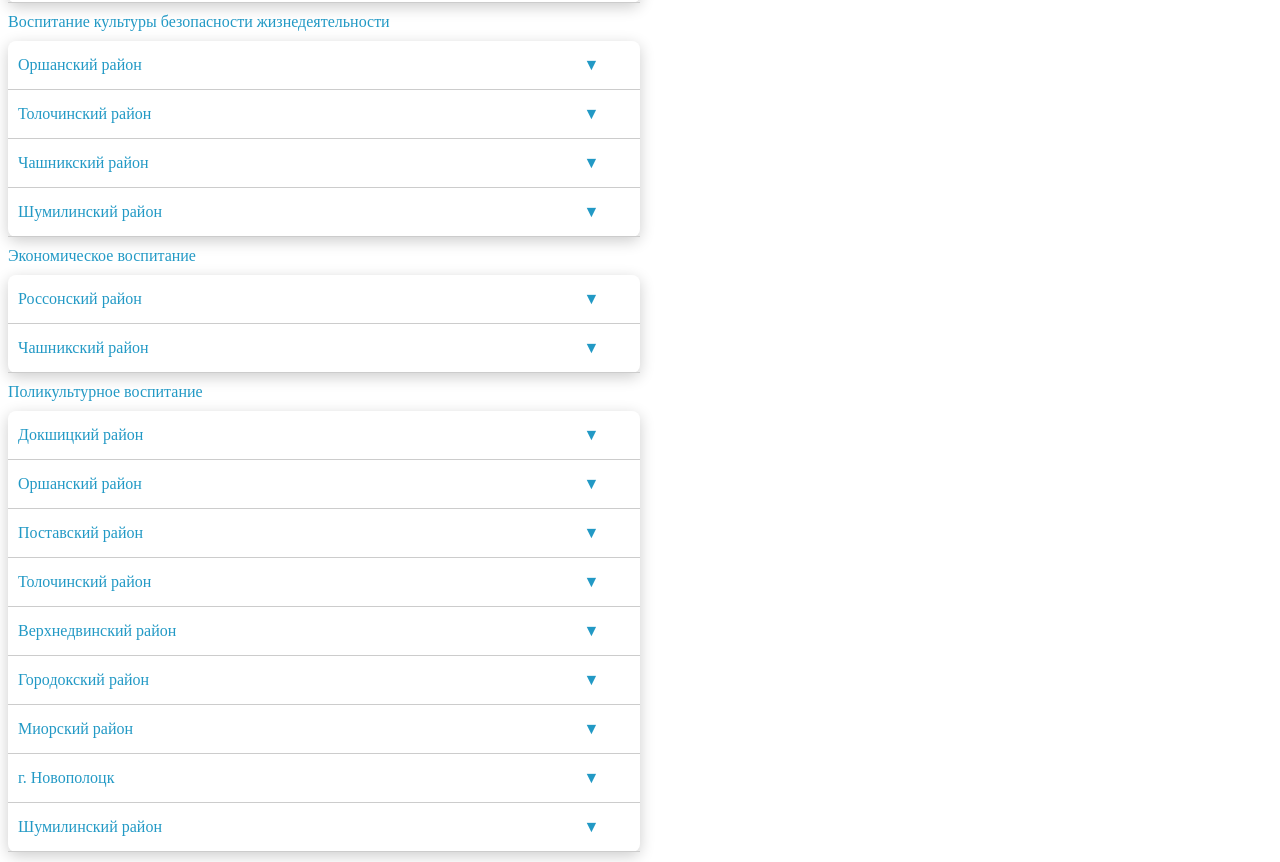
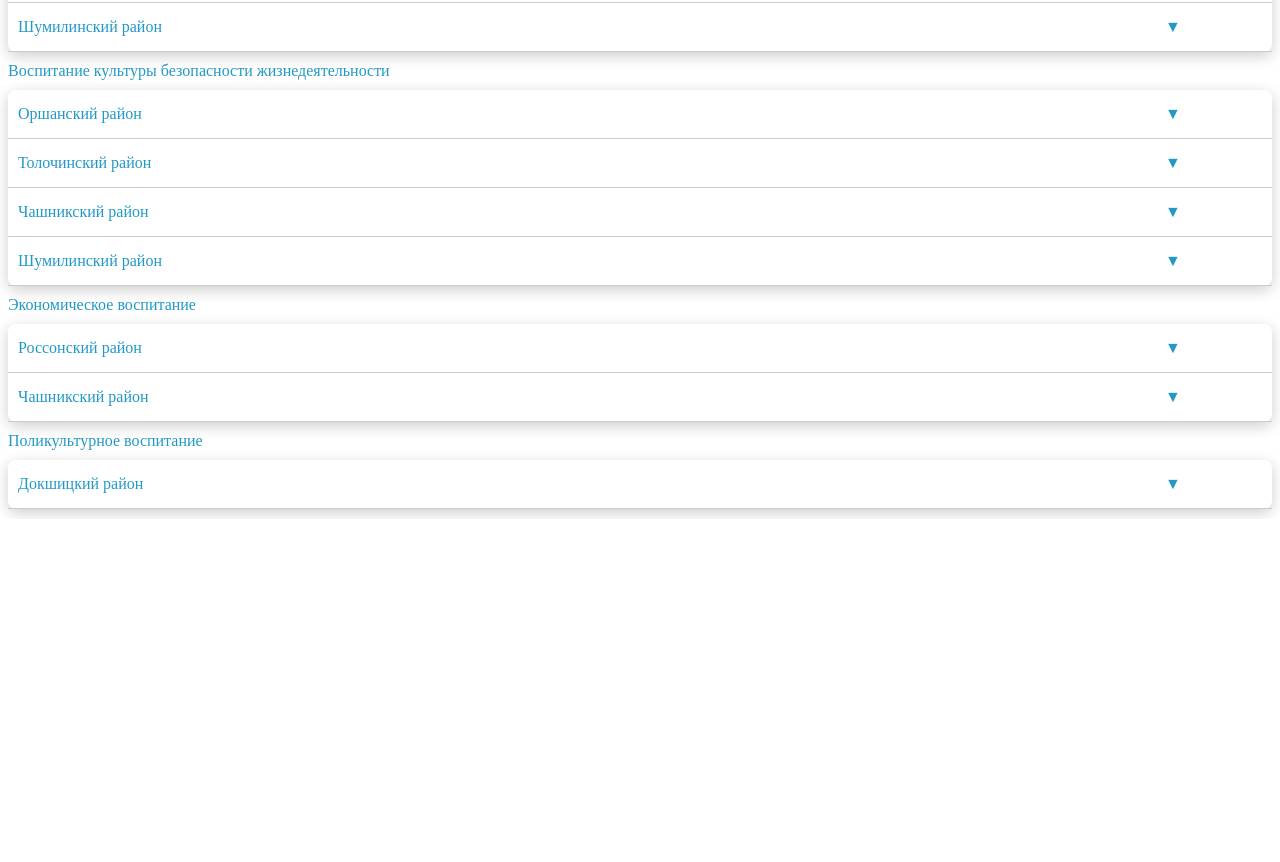
Before and after one commit to Koderkup/codewars, a website: page common.html in a window 1280 px wide. Shown: the part 1437-2299 px from the top of the page. After the commit the page ends 1956 px from the top, so only its background shows below. Drawn offline with Linux system fonts and the light colour scheme.

Commit message:
third commit

```diff
--- a/common.html
+++ b/common.html
@@ -25,7 +25,7 @@
             border-radius: 8px;
             box-shadow: 0 4px 15px rgba(0, 0, 0, 0.2);
             margin: 10px 0;
-            width: 50%;
+            width: 100%;
         }
 
         .accordion-item {
@@ -61,7 +61,7 @@
         }
 
         input[type="checkbox"]:checked+.accordion-title+.accordion-content {
-            max-height: 300px;
+            max-height: fit-content;
         }
     </style>
     <div class="container">
@@ -203,6 +203,15 @@
                         <a
                             href="https://docs.google.com/document/d/16yOm5Z7RYSQz_Nf6lld1Zw8KFlJO8NeE/edit?usp=sharing&ouid=102719471219926373429&rtpof=true&sd=true">Мастер
                             класс...</a>
+                </div>
+            </div>
+            <div class="accordion-item">
+                <input type="checkbox" id="civ9">
+                <label class="accordion-title" for="civ9">Браславский район<span class="arrow">&#9660;</span></label>
+                <div class="accordion-content">
+                    <p>Браславский район
+                        <a
+                            href="https://docs.google.com/document/d/13NW6FTKEXdCGlyxoo3wQBAWctjdlTQZW/edit?usp=sharing&ouid=102719471219926373429&rtpof=true&sd=true">Интерактивный плакат</a>
                 </div>
             </div>
         </div>
@@ -674,139 +683,159 @@
                 <input type="checkbox" id="poly1">
                 <label class="accordion-title" for="poly1">Докшицкий район<span class="arrow">&#9660;</span></label>
                 <div class="accordion-content">
-                    <p>г.п.Шарковщина, детский сад №5
+                    <p>г. Докшицы, детский сад №2
                         <a
-                            href="https://docs.google.com/document/d/1-MAUQ32V3rGtX-6diGJ3yGW6Eb0r9Ul4/edit?usp=drive_link&ouid=102719471219926373429&rtpof=true&sd=true">Гексы(docx)</a>
+                            href="https://docs.google.com/document/d/1S8DnOysfd-8eG-svgLBr2imQHq1TQFe_/edit?usp=drive_link&ouid=102719471219926373429&rtpof=true&sd=true">Физкультурная
+                            забава</a>
                         <br />
                         <a
-                            href="https://docs.google.com/presentation/d/1RHrlMBvUkBXGy8I1L1LQxJwdYArUA4FN/edit?usp=drive_link&ouid=102719471219926373429&rtpof=true&sd=true">Гексы(презентация)</a>
-                    </p>
-                    <p>г.п.Шарковщина, детский сад №1
-                        <a
-                            href="https://docs.google.com/document/d/1EmsOhL5eFoqw96UMuJEsWG40cM48dgpP/edit?usp=drive_link&ouid=102719471219926373429&rtpof=true&sd=true">Воспитываем...</a>
-                    </p>
-                </div>
-            </div>
-            <div class="accordion-item">
-                <input type="checkbox" id="poly2">
-                <label class="accordion-title" for="poly2">Оршанский район<span class="arrow">&#9660;</span></label>
-                <div class="accordion-content">
-                    <p>г.Орша, ДЦРР №1
-                        <a
-                            href="https://docs.google.com/document/d/1B0E3K8S4e6VIVXcnTdM05ctr5JlJRLny/edit?usp=drive_link&ouid=102719471219926373429&rtpof=true&sd=true">Виртуальный...</a>
+                            href="https://docs.google.com/document/d/1RbSYvq81ZrYZcIf5X4xbHcPoeR_HDOZK/edit?usp=drive_link&ouid=102719471219926373429&rtpof=true&sd=true">Музыкальное
+                            развлечение для детей средней группы ”День русской Матрёшки“
+                        </a>
                         <br />
                         <a
-                            href="https://docs.google.com/document/d/1TRFGDHIjBqjh2ZlTm_CE6LdIo8B6o1pz/edit?usp=drive_link&ouid=102719471219926373429&rtpof=true&sd=true">Защитники...</a>
+                            href="https://docs.google.com/document/d/1izbvNZ2qrFno4Y9jK2xNMRHAXgu6USJ1/edit?usp=drive_link&ouid=102719471219926373429&rtpof=true&sd=true">Семинар-практикум
+                            ”Поликультурное воспитание детей дошкольного возраста через ознакомление с традициями
+                            белорусского и русского народа“ в формате ”Своя игра“
+
+                        </a>
                         <br />
                         <a
-                            href="https://docs.google.com/document/d/1fu9IqfsSqbZ7CFjtdsxB28iEFovO59X0/edit?usp=drive_link&ouid=102719471219926373429&rtpof=true&sd=true">Скарбонка...</a>
+                            href="https://docs.google.com/document/d/12CEJfj0nxUmnfijG-Sg--0hvnUj1Gb2_/edit?usp=drive_link&ouid=102719471219926373429&rtpof=true&sd=true">Музычная
+                            забава для дзяцей старэйшага ўзросту (5-6 гадоў)
+                            на тэму ”Беларускі кірмаш“
+                        </a>
                         <br />
                         <a
-                            href="https://docs.google.com/document/d/1WXvzsV7BKNsqT6oYpJOjlyNIWrHkwZMj/edit?usp=drive_link&ouid=102719471219926373429&rtpof=true&sd=true">Мемориальный...</a>
-                    </p>
-                    <p>г.Орша, Детский сад №3
-                        <a
-                            href="https://docs.google.com/document/d/1_nxpRh7Z98yKrUbzuGFCs3BcW29HXTWe/edit?usp=drive_link&ouid=102719471219926373429&rtpof=true&sd=true">Каталог...</a>
-                    </p>
-                </div>
-            </div>
-            <div class="accordion-item">
-                <input type="checkbox" id="poly3">
-                <label class="accordion-title" for="poly3">Поставский район<span class="arrow">&#9660;</span></label>
-                <div class="accordion-content">
-                    <p>г.Поставы Детский сад №2
-                        <a
-                            href="https://docs.google.com/document/d/1YDQYvW5LjEyDa6RecbBY_tmPhgUmQPRf/edit?usp=drive_link&ouid=102719471219926373429&rtpof=true&sd=true">Сценарий...</a>
-                    </p>
-                    <p>г.Поставы Детский сад №3
-                        <a
-                            href="https://docs.google.com/presentation/d/1TJAyz6ntETyWKWlbJJ6VZBOSkBQs_j5h/edit?usp=drive_link&ouid=102719471219926373429&rtpof=true&sd=true">Проект
-                            "Улицы"(презентация)</a>
+                            href="https://docs.google.com/document/d/1lsU7qeKbS2bR5x6xlb6bVShNn9L8-EnV/edit?usp=drive_link&ouid=102719471219926373429&rtpof=true&sd=true">”Изобразительное
+                            искусство“
+                            для воспитанников старшей группы (5-6 лет)
+                            на тему ”Знакомство с хохломской росписью“
+                        </a>
                         <br />
                         <a
-                            href="https://docs.google.com/document/d/1COFAxpxHPttCisEP-5xGsxG-QNKlq51a/edit?usp=drive_link&ouid=102719471219926373429&rtpof=true&sd=true">Проект
-                            "Улицы"(docx)</a>
-                    </p>
-
-                </div>
-            </div>
-            <div class="accordion-item">
-                <input type="checkbox" id="poly4">
-                <label class="accordion-title" for="poly4">Толочинский район<span class="arrow">&#9660;</span></label>
-                <div class="accordion-content">
-                    <p>Кохановский детский сад №1
-                        <a
-                            href="https://docs.google.com/document/d/1XeRC68lW-D74ckcmQ0BvuEr691sebOhw/edit?usp=drive_link&ouid=102719471219926373429&rtpof=true&sd=true">День
-                            Победы...</a>
-                    </p>
-                    <p>г.Толочин детский сад №3
-                        <a
-                            href="https://docs.google.com/document/d/1fWkZ3MI1b2w0G7c-3VjX-OWh8q2cEPrV/edit?usp=drive_link&ouid=102719471219926373429&rtpof=true&sd=true">Конспект...</a>
-                    </p>
-                </div>
-            </div>
-            <div class="accordion-item">
-                <input type="checkbox" id="poly5">
-                <label class="accordion-title" for="poly5">Верхнедвинский район<span
-                        class="arrow">&#9660;</span></label>
-                <div class="accordion-content">
-                    <p>г.Верхнедвинск детский сад №4
-                        <a
-                            href="https://docs.google.com/document/d/1vIiNHofldgSqxD3qhVssJ2HW61CL17uI/edit?usp=drive_link&ouid=102719471219926373429&rtpof=true&sd=true">Методические...</a>
-                    </p>
-
-                </div>
-            </div>
-            <div class="accordion-item">
-                <input type="checkbox" id="poly6">
-                <label class="accordion-title" for="poly6">Городокский район<span class="arrow">&#9660;</span></label>
-                <div class="accordion-content">
-                    <p>г.Городок Детский сад №2
-                        <a
-                            href="https://docs.google.com/document/d/1teWQp-IUk_SonJCXi0JpTzHibv3tUhhh/edit?usp=drive_link&ouid=102719471219926373429&rtpof=true&sd=true">Патриотическое
-                            воспитание...</a>
+                            href="https://docs.google.com/document/d/1kH8getWUZ-c_iRnbWf987DHa1xjXor9R/edit?usp=drive_link&ouid=102719471219926373429&rtpof=true&sd=true">”Конспект
+                            занятия
+                            по образовательной области ”Ребенок и общество“
+                            для воспитанников старшей группы (5-6 лет)
+                            на тему: ”Экскурсия в музей одежды“
+                        </a>
                         <br />
                         <a
-                            href="https://docs.google.com/document/d/1HdkgGv6yh_9lc962kF64aSjj3W45igLG/edit?usp=drive_link&ouid=102719471219926373429&rtpof=true&sd=true">Интерактивный
-                            плакат...</a>
+                            href="https://docs.google.com/document/d/1XeuCMIca7ayp0N-OEmifXATFviuhdAxx/edit?usp=drive_link&ouid=102719471219926373429&rtpof=true&sd=true">”Конспект
+                            занятия
+                            по образовательной области ”Ребёнок и общество“
+                            для воспитанников старшей группы (5-6 лет)
+                            по теме ”Народные промыслы России и Беларуси“
+                        </a>
+                        <br />
+                        <a
+                            href="https://docs.google.com/document/d/1d2zrL5RW50AZTcAZBAVIL6G02bAcR8yD/edit?usp=drive_link&ouid=102719471219926373429&rtpof=true&sd=true">Конспект
+                            занятия
+                            по образовательной области ”Ребёнок и общество“
+                            для воспитанников старшего возраста (5-6 лет)
+                            на тему ”Быт древней России и Беларуси“
+                        </a>
+                        <br />
+                        <a
+                            href="https://docs.google.com/document/d/1egkD8CfI3bb3bKotQt-1m7YHjKYDBW4l/edit?usp=drive_link&ouid=102719471219926373429&rtpof=true&sd=true">Конспект
+                            занятия
+                            по образовательной области ”Изобразительное искусство“ (рисование)
+                            для воспитанников старшей группы (5-6 лет)
+                            на тему ”Белорусские узоры“
+                        </a>
+                        <br />
+                        <a
+                            href="https://docs.google.com/document/d/1CzdZJ4BRP4lQgoQOPd7FUcRzDE0s3Xq0/edit?usp=drive_link&ouid=102719471219926373429&rtpof=true&sd=true">Канспект
+                            квэст-гульні
+                            па адукацыйнай галіне “Мастацкая літаратура”
+                            для дзяцей сярэдняга ўзросту
+                            на тэму “Чароўны куфэрак”
+                        </a>
+                        <br />
+                        <a
+                            href="https://docs.google.com/document/d/1B3Fmsublqt8vksf-ilRw-5IfYrjHKu--/edit?usp=drive_link&ouid=102719471219926373429&rtpof=true&sd=true">Интерактивный
+                            плакат «Народныя і сучасныя традыцыі Беларусі»
+                        </a>
+                        <br />
+                        <a
+                            href="https://docs.google.com/document/d/1sIUdRnKKxq5nVXruWVCZGVMp4XFCKf1M/edit?usp=drive_link&ouid=102719471219926373429&rtpof=true&sd=true">Интерактивный
+                            плакат «Две сестры – Беларусь и Россия»
+                        </a>
                     </p>
-                    <p>г.Городок Детский сад №3
+                    <p>Детский сад № 4 г. Докшицы
                         <a
-                            href="https://docs.google.com/document/d/1txG48F2ygXYdMeNJw1FzLUlk8J5sgF77/edit?usp=drive_link&ouid=102719471219926373429&rtpof=true&sd=true">Мини
-                            музей...</a>
+                            href="https://docs.google.com/document/d/1aounYnFd4sCEd0xVct91eqFRfeBa6txL/edit?usp=drive_link&ouid=102719471219926373429&rtpof=true&sd=true">
+                            «Будем крепко мы дружить, нашей дружбой дорожить»
+                        </a>
+                        <br />
+                        <a href="https://drive.google.com/file/d/13LjdDJAbTtw1DrKWOK023nPhC9sC7poV/view?usp=drive_link">
+                            Дидактическое пособие "Две сетры" (rar архив)
+                        </a>
                     </p>
-
-                </div>
-            </div>
-            <div class="accordion-item">
-                <input type="checkbox" id="poly7">
-                <label class="accordion-title" for="poly7">Миорский район<span class="arrow">&#9660;</span></label>
-                <div class="accordion-content">
-                    <p>Миорский район детский сад №2
+                    <p>Парафьяновский детский сад Докшицкого района
                         <a
-                            href="https://docs.google.com/document/d/1jTCFixur1sVe-jE0jPfq9PSXDORBdiZB/edit?usp=drive_link&ouid=102719471219926373429&rtpof=true&sd=true">Интерактивные
-                            игры...</a>
+                            href="https://docs.google.com/document/d/1qcSUQvGpdI1Sm0b20NtxTVuM07DlgC1-/edit?usp=drive_link&ouid=102719471219926373429&rtpof=true&sd=true">Образовательный
+                            проект
+                            «Две сестры – Беларусь и Россия»
+                        </a>
+                        <br />
+                        <a
+                            href="https://docs.google.com/document/d/1eikf0s7pkNRWBzJ0-OwzrzeTVP-vlXv-/edit?usp=drive_link&ouid=102719471219926373429&rtpof=true&sd=true">Образовательный
+                            проект
+                            «Народные промыслы России»
+                        </a>
                     </p>
-                </div>
-            </div>
-            <div class="accordion-item">
-                <input type="checkbox" id="poly8">
-                <label class="accordion-title" for="poly8">г. Новополоцк<span class="arrow">&#9660;</span></label>
-                <div class="accordion-content">
-                    <p>г. Новополоцк детский сад №5
+                    <p> Детский сад № 1 г. Докшицы
                         <a
-                            href="https://docs.google.com/document/d/1sgnZOvKWJbWoiSDA2o913W0xqmO9hxja/edit?usp=sharing&ouid=102719471219926373429&rtpof=true&sd=true">Конспект...</a>
+                            href="https://docs.google.com/document/d/1lY_2W2iBXpvQwdG3sF6C23_v34uxZ1o2/edit?usp=drive_link&ouid=102719471219926373429&rtpof=true&sd=true">Канспект
+                            фальклорнага свята
+                            для дзяцей старшай групы (5-6 гадоў)
+                            «Міхайлаў дзень»
+                        </a>
+                        <br />
+                        <a
+                            href="https://docs.google.com/document/d/1DLvEz-GC0laS9285SJdpkyKGXKIsGlxM/edit?usp=drive_link&ouid=102719471219926373429&rtpof=true&sd=true">Музыкальное
+                            развлечение для детей старшей группы (5-6 лет)
+                            «Широкая Масленица»
+                        </a>
+                        <br />
+                        <a
+                            href="https://docs.google.com/document/d/1mpC9biT1_FXlPtGBvgrzmnCwBO2h40bo/edit?usp=drive_link&ouid=102719471219926373429&rtpof=true&sd=true">Занятак
+                            па адукацыйнай галіне ”Мастацкая літаратура“
+                            для дзяцей старшай групы (5-7 гадоў) на тэму
+                            ”Паданні пра Вілію і Днепр“
+                        </a>
+                        <br />
+                        <a
+                            href="https://docs.google.com/document/d/1hzMU_3WXkMajH_KlYzsho05SyvQk8EwG/edit?usp=drive_link&ouid=102719471219926373429&rtpof=true&sd=true">Интерактивный
+                            плакат «Колесо традиций и обрядов»
+                        </a>
+                        <br />
+                        <a
+                            href="https://docs.google.com/document/d/1OL0yIaUOCt8fQwZjg-NMTJQH1KSi5i5C/edit?usp=drive_link&ouid=102719471219926373429&rtpof=true&sd=true">Канспект
+                            фальклорнага свята для дзяцей старшай групы (5-6 гадоў)
+                            «Мы вясну гукаем, вясну сустракаем!»
+                        </a>
                     </p>
-                </div>
-            </div>
-            <div class="accordion-item">
-                <input type="checkbox" id="poly9">
-                <label class="accordion-title" for="poly9">Шумилинский район<span class="arrow">&#9660;</span></label>
-                <div class="accordion-content">
-                    <p>Обольский детский сад Шумилинского района
+                    <p>Детский сад № 3 г. Докшицы
                         <a
-                            href="https://docs.google.com/document/d/16yOm5Z7RYSQz_Nf6lld1Zw8KFlJO8NeE/edit?usp=sharing&ouid=102719471219926373429&rtpof=true&sd=true">Мастер
-                            класс...</a>
+                            href="https://docs.google.com/document/d/1fCV4J8WJmlj6B351-aqB1wpdBq-fniKP/edit?usp=drive_link&ouid=102719471219926373429&rtpof=true&sd=true">Интерактивный
+                            плакат ”Культурные традиции русского народа“
+                        </a>
+                        <br />
+                        <a
+                            href="https://docs.google.com/document/d/1FPSnkYpZBMVXcbtgu6fKsYfhF-mXSz3z/edit?usp=drive_link&ouid=102719471219926373429&rtpof=true&sd=true">Интеллектуальная
+                            игра для родителей
+                            Что? Где? Когда?
+                            «Две сестры – Беларусь и Россия»
+                        </a>
+                    </p>
+                    <p> Бегомльский сад Докшицкого района
+                        <a href="https://drive.google.com/file/d/1nUIbC5EIF1jdCtqKBQ9HXanecXGrZ4-K/view?usp=drive_link">Интелектуальные
+                            игры (rar архив)
+                        </a>
+                    </p>
                 </div>
             </div>
         </div>
```
Also changed, not shown: error.html (added, +172 -0 lines), 1 other file.
